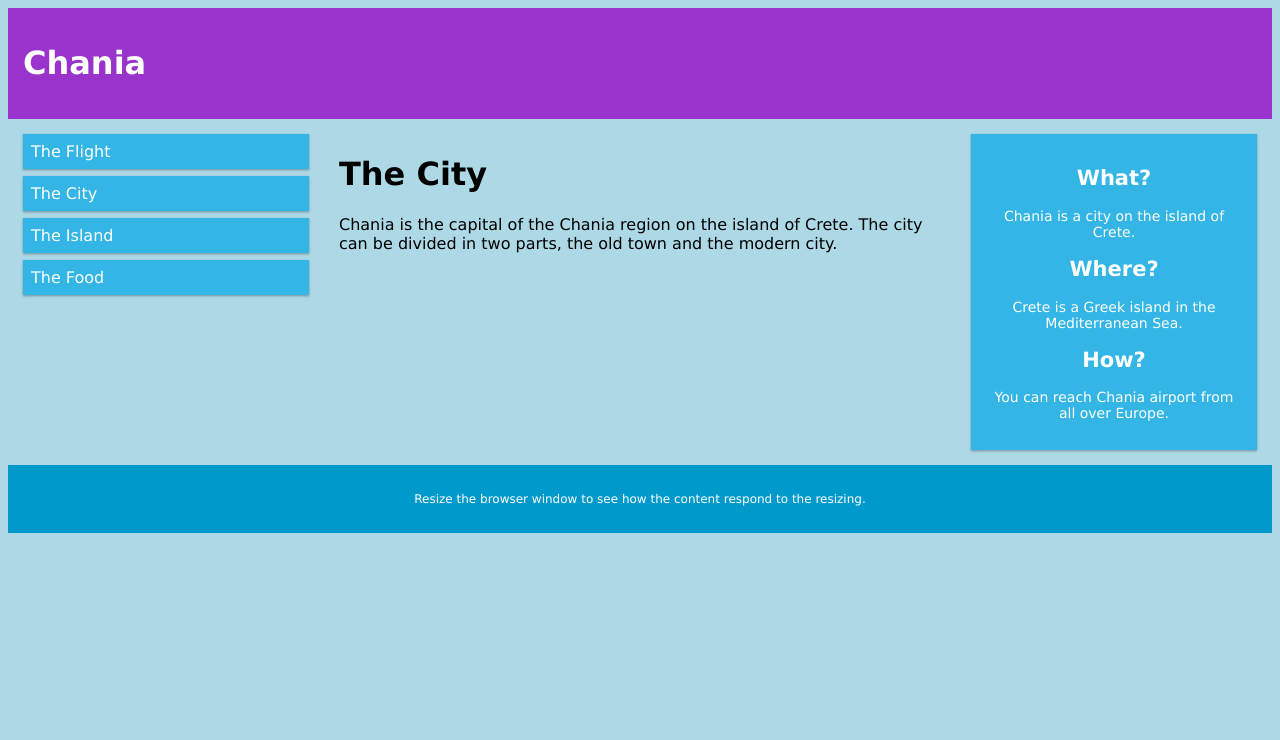
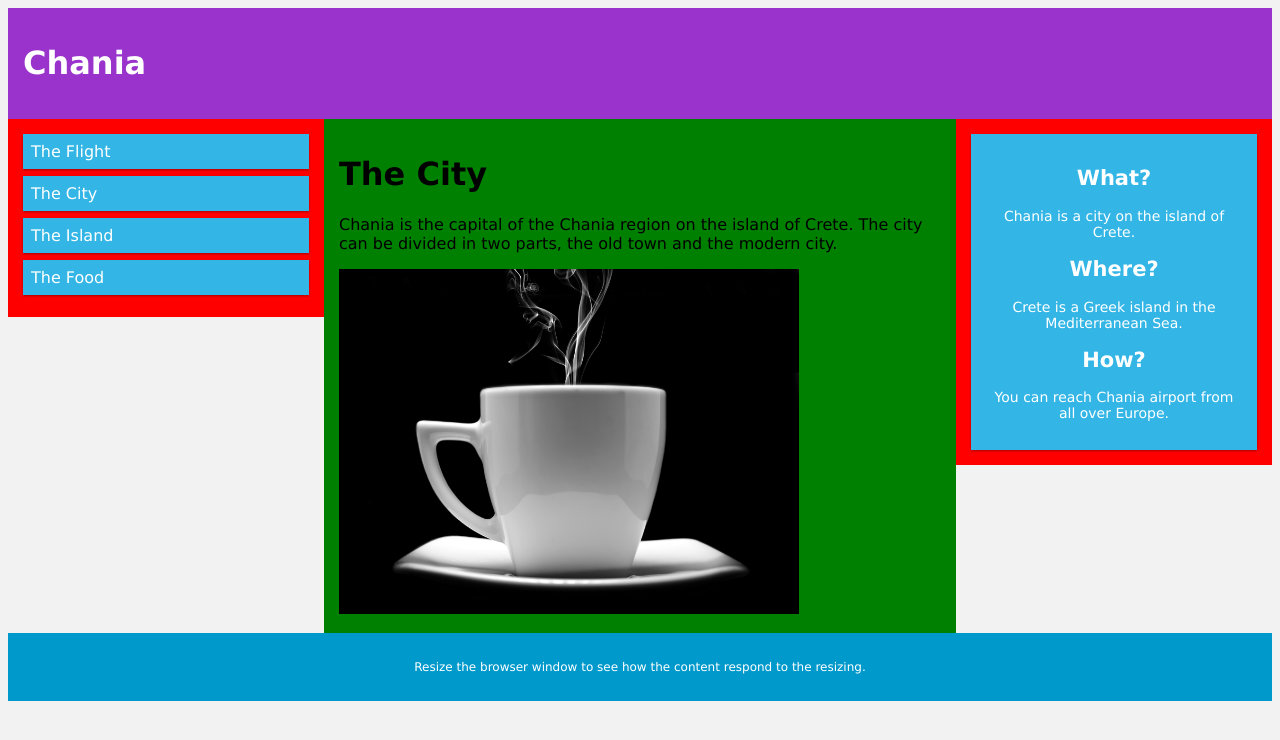
Before and after one commit to gauthamsundaramurthy/reactJS, a React (Create React App) app: page / in a window 1280 px wide. Shown: the top 740 px of the page. Built offline with nearby package versions, Linux system fonts and the light colour scheme.

Commit message:
media Query updated.

```diff
--- a/src/index.js
+++ b/src/index.js
@@ -15,7 +15,7 @@
 import { createStore } from 'redux'
 import App from './redux/components/app'
 import rootReducer from './redux/reducers'
-import MediaQuery from './responsive_design/mediaQuery'
+import MediaQuery from './responsive_design/mediaQuery/mediaQuery'
 
 const store = createStore(rootReducer)
 
--- a/src/responsive_design/mediaQuery.css
+++ b/src/responsive_design/mediaQuery/mediaQuery.css
@@ -56,10 +56,10 @@
 /* For desktop: */
 .col-1 {width: 8.33%;}
 .col-2 {width: 16.66%;}
-.col-3 {width: 25%;}
+.col-3 {width: 25%;background-color:red;}
 .col-4 {width: 33.33%;}
 .col-5 {width: 41.66%;}
-.col-6 {width: 50%;}
+.col-6 {width: 50%; background-color:green;}
 .col-7 {width: 58.33%;}
 .col-8 {width: 66.66%;}
 .col-9 {width: 75%;}
@@ -67,7 +67,7 @@
 .col-11 {width: 91.66%;}
 .col-12 {width: 100%;}
 
-@media only screen and (max-width: 768px) {
+@media only screen and (max-width: 500px) {
     /* For mobile phones: */
     [class*="col-"] {
         width: 100%;
@@ -76,6 +76,6 @@
 
 @media only screen and (orientation: landscape) {
     body {
-        background-color: lightblue;
+        background-color: #f2f2f2;
     }
 }
--- a/src/responsive_design/mediaQuery.js
+++ b/src/responsive_design/mediaQuery/mediaQuery.js
@@ -2,19 +2,24 @@
 import MetaTags from 'react-meta-tags';
 
 import './mediaQuery.css';
-let img= require('./assets/cup.jpg')
+let img= require('../assets/cup.jpg')
 
 class MediaQuery extends React.Component {
    render() {
       return (
       <div>
-        <div class="header">
+        <MetaTags>
+            <title>responsive web design</title>
+            <meta name="viewport" content="width=device-width, initial-scale=1.0"/>
+        </MetaTags>
+
+        <div className="header">
           <h1>Chania</h1>
         </div>
 
-        <div class="row">
+        <div className="row">
 
-            <div class="col-3 menu">
+            <div className="col-3 menu">
               <ul>
                 <li>The Flight</li>
                 <li>The City</li>
@@ -23,13 +28,14 @@
               </ul>
             </div>
 
-            <div class="col-6">
+            <div className="col-6">
               <h1>The City</h1>
               <p>Chania is the capital of the Chania region on the island of Crete. The city can be divided in two parts, the old town and the modern city.</p>
+              <img src={img} width="460" height="345"/>
             </div>
 
-            <div class="col-3 right">
-              <div class="aside">
+            <div className="col-3 right">
+              <div className="aside">
                 <h2>What?</h2>
                 <p>Chania is a city on the island of Crete.</p>
                 <h2>Where?</h2>
@@ -41,7 +47,7 @@
 
         </div>
 
-        <div class="footer">
+        <div className="footer">
           <p>Resize the browser window to see how the content respond to the resizing.</p>
         </div>
 
```
